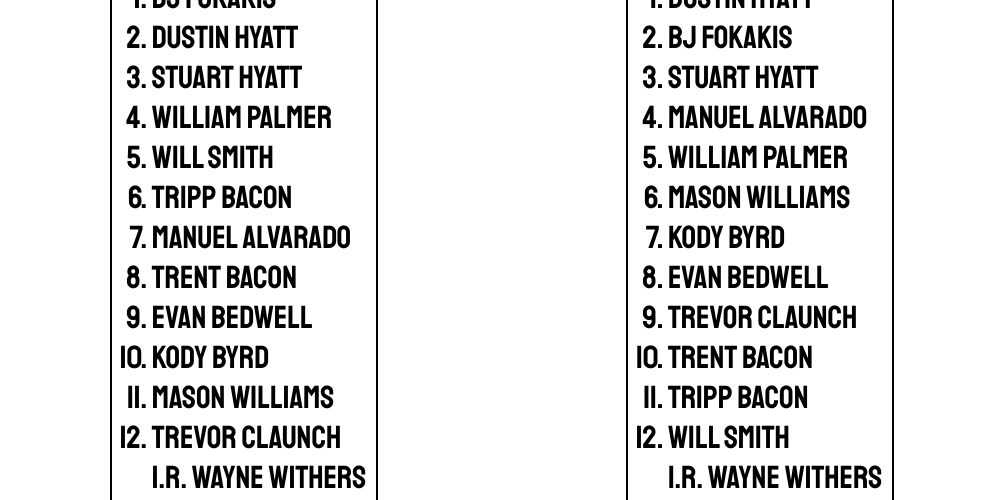
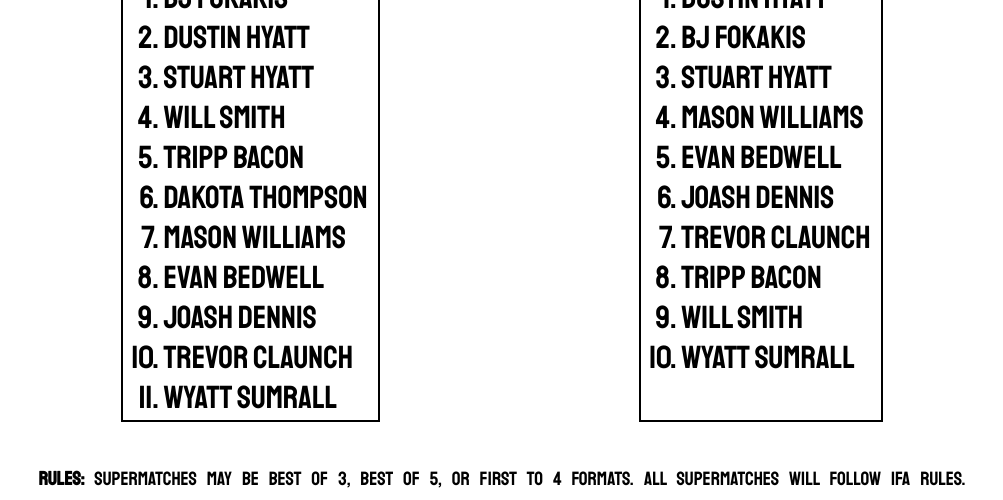
Before and after one commit to KillerKodyCodes/Sports_Team_Page, a plain HTML site: page rank.html in a window 1280 px wide. Shown: the part 452-952 px from the top of the page, without its empty margins (138-1141 px from the left). Drawn offline with Linux system fonts and the light colour scheme.

Commit message:
getting synced with current prod

```diff
--- a/rank.html
+++ b/rank.html
@@ -63,16 +63,14 @@
                 <li>BJ Fokakis</li>
                 <li>Dustin Hyatt</li>
                 <li>Stuart Hyatt</li>
-                <li>William Palmer</li>
                 <li>Will Smith</li>
                 <li>Tripp Bacon</li>
-                <li>Manuel Alvarado</li>
-                <li>Trent Bacon</li>
+                <li>Dakota Thompson</li>
+                <li>Mason Williams</li>
                 <li>Evan Bedwell</li>
-                <li>Kody Byrd</li>
-                <li>Mason Williams</li>
+                <li>Joash Dennis</li>
                 <li>Trevor Claunch</li>
-                <li class="injured">I.R. Wayne Withers</li>
+                <li>Wyatt Sumrall</li>
             </ol>
 
          <ol class="rank-list" id="left-hand">
@@ -80,16 +78,13 @@
                 <li>Dustin Hyatt</li>
                 <li>BJ Fokakis</li>
                 <li>Stuart Hyatt</li>
-                <li>Manuel Alvarado</li>
-                <li>William Palmer</li>
                 <li>Mason Williams</li>
-                <li>Kody Byrd</li>
                 <li>Evan Bedwell</li>
+                <li>Joash Dennis</li>
                 <li>Trevor Claunch</li>
-                <li>Trent Bacon</li>
                 <li>Tripp Bacon</li>
                 <li>Will Smith</li>
-                <li class="injured">I.R. Wayne Withers</li>
+                <li>Wyatt Sumrall</li>
             </ol>
 
         </div>
@@ -105,12 +100,9 @@
 
 
         <div class="text-box">
-            <p>
-                <strong>How It Works:</strong> club members are encouraged to make callouts to people either above them if they are already ranked, or people they believe they can beat if not already ranked. The rankings are handled on a case-by-case basis, and tournament results will not always affect the ordering or competitors directly. The preferred method is through supermatches.
-            </p>
 
             <p>
-                <strong>Rules:</strong> Supermatches may be best of 3, best of 5, or first to 4 formats. All supermatches will follow IFA rules with at minimum one certified Head Referee.
+                <strong>Rules:</strong> Supermatches may be best of 3, best of 5, or first to 4 formats. All supermatches will follow IFA rules.
             </p>
         </div>
 
```
